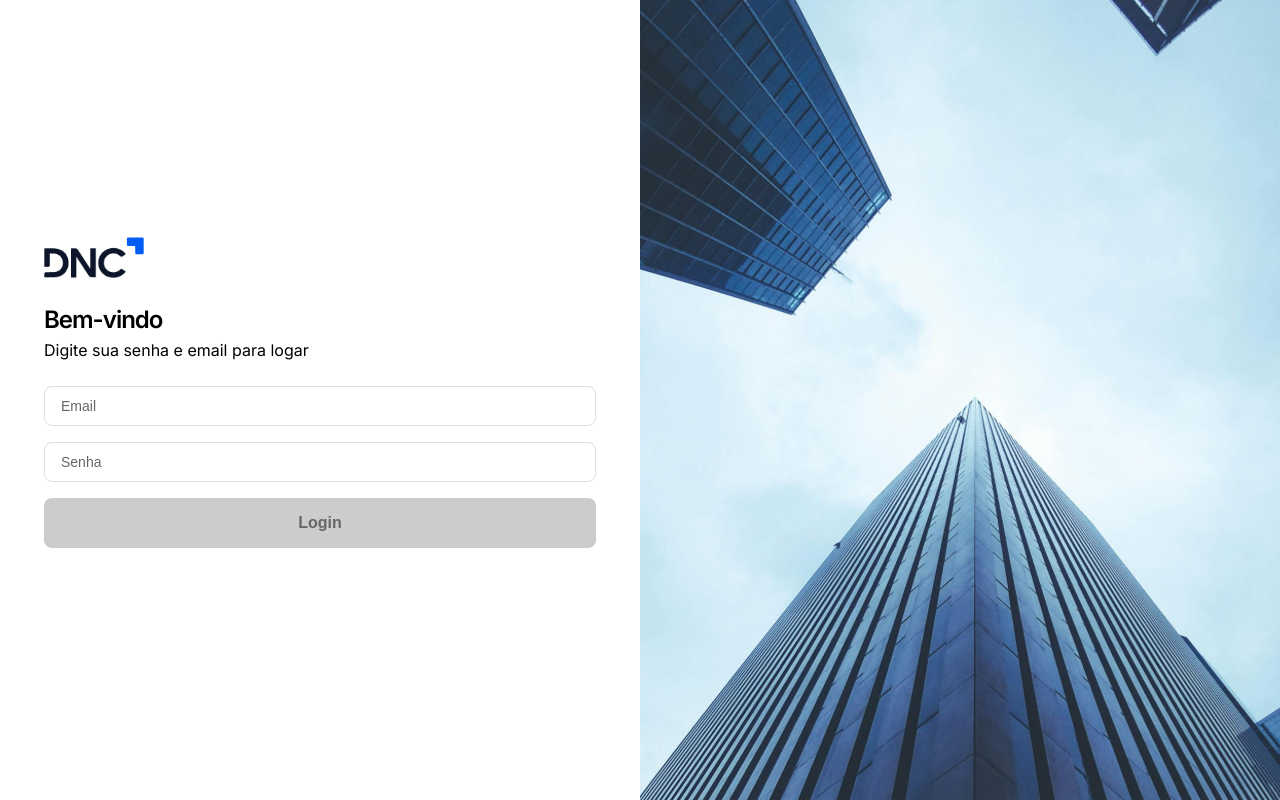
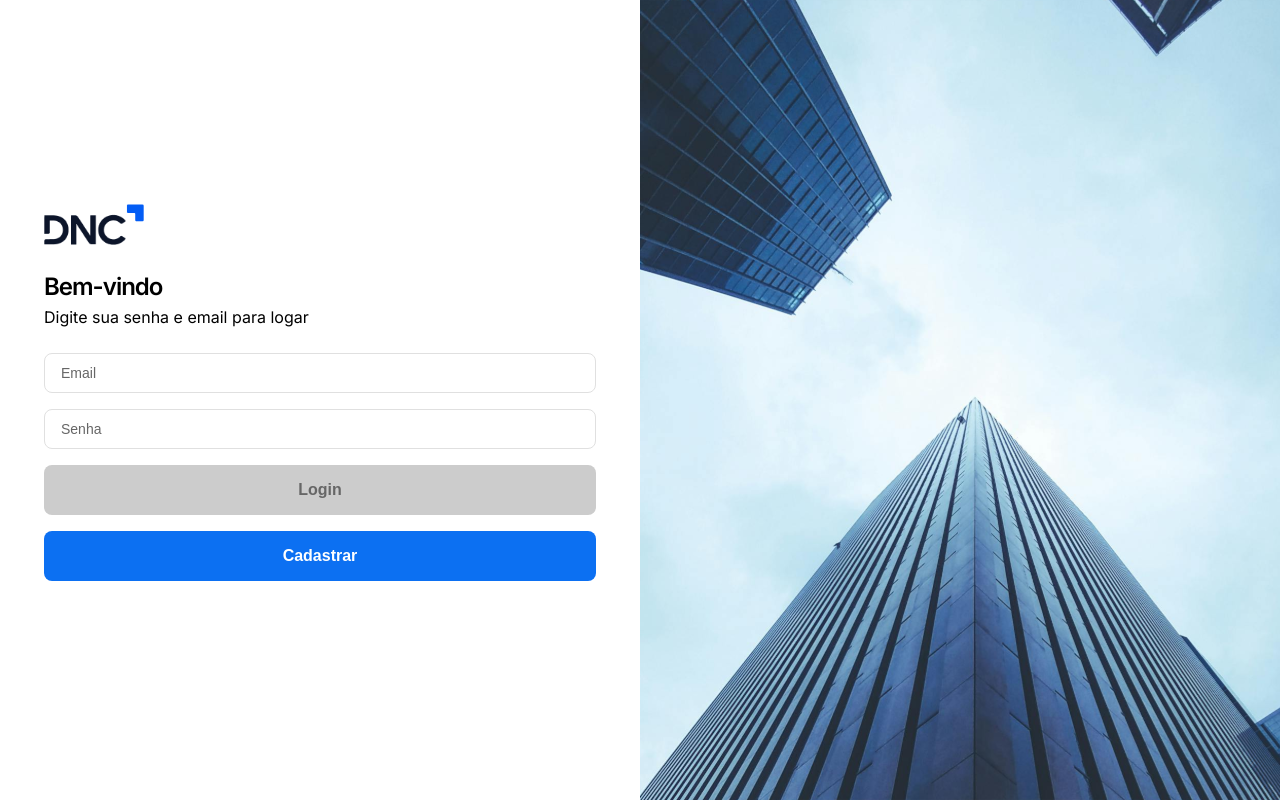
Before and after one commit to guilerm3/dnc-sales-dashboard-gas, a React (Vite) app: page / in a window 1280 px wide. Built offline with nearby package versions, Linux system fonts and the light colour scheme.

Commit message:
Feat: Adding registration button on index page

```diff
--- a/src/pages/Login.tsx
+++ b/src/pages/Login.tsx
@@ -117,6 +117,14 @@ function Login() {
                     onClick: handleSubmit,
                     children: loading ? "Aguarde..." : "Login",
                   },
+                  {
+                    className: "primary",
+                    type: "button",
+                    onClick: () => {
+                      window.location.href = "cadastro";
+                    },
+                    children: "Cadastrar",
+                  },
                 ]}
                 message={handleMessage()}
               />
```
